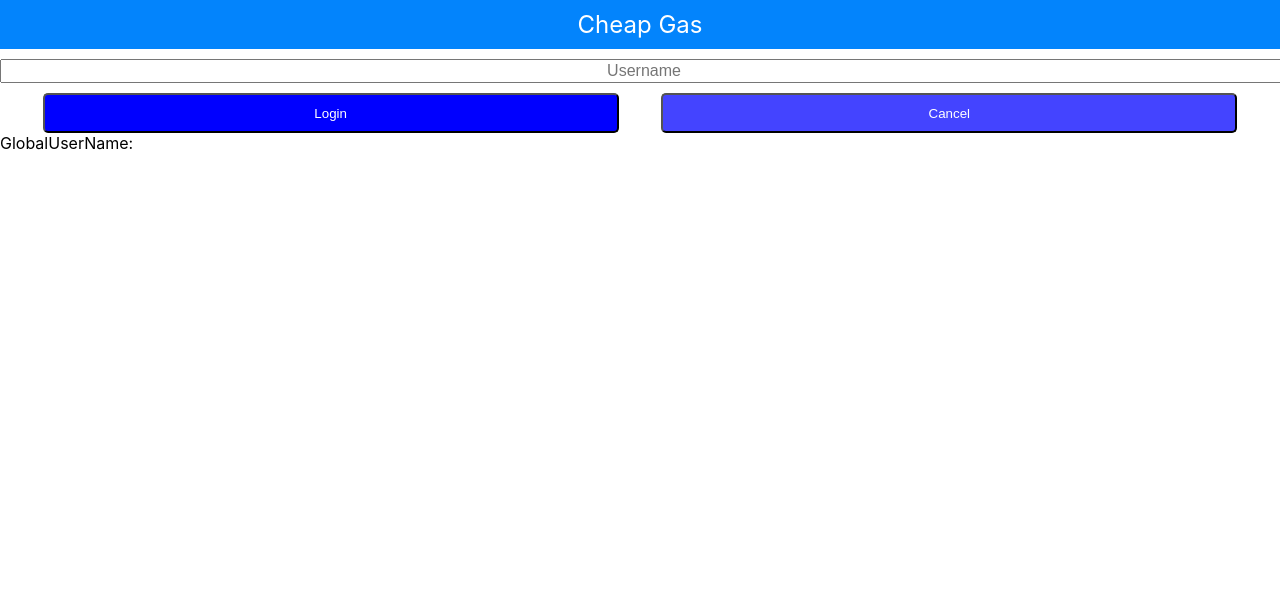
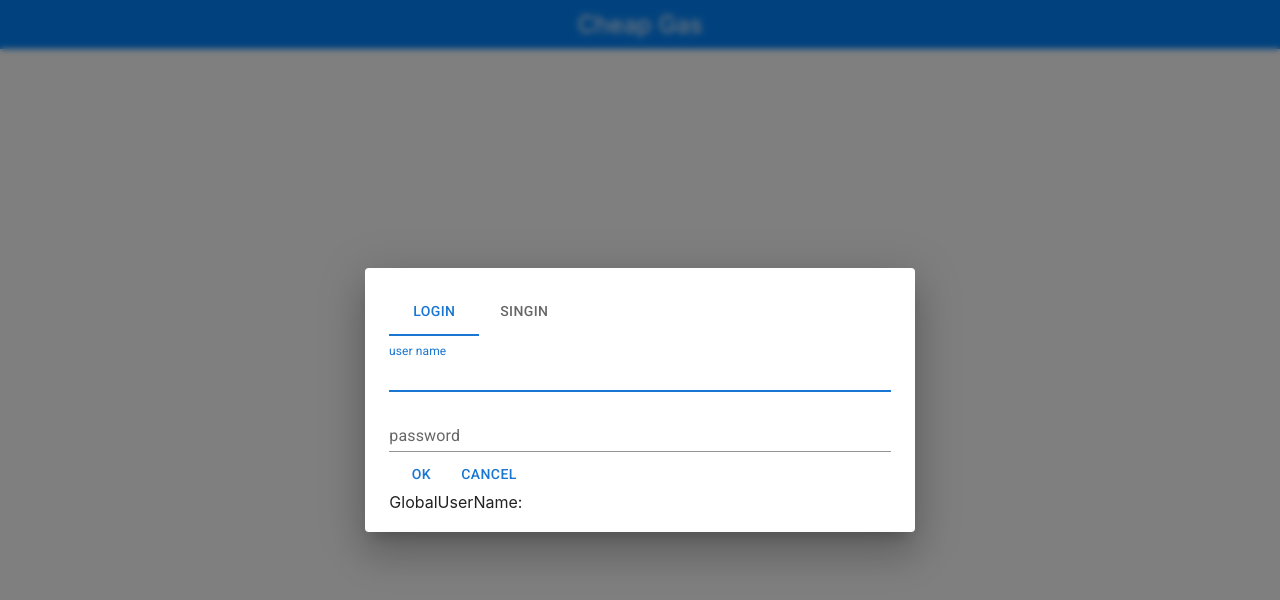
Before and after one commit to Superprior/alert-dropping-gasprice-go, a React (Create React App) app in the folder frontend/: page / in a window 1280 px wide. Shown: the top 600 px of the page. Built offline with nearby package versions, Linux system fonts and the light colour scheme.

Commit message:
feat: login ui

```diff
--- a/frontend/package.json
+++ b/frontend/package.json
@@ -3,6 +3,11 @@
   "version": "0.1.0",
   "private": true,
   "dependencies": {
+    "@emotion/react": "^11.10.5",
+    "@emotion/styled": "^11.10.5",
+    "@fontsource/roboto": "^4.5.8",
+    "@mui/icons-material": "^5.11.0",
+    "@mui/material": "^5.11.7",
     "@testing-library/jest-dom": "^5.16.5",
     "@testing-library/react": "^13.4.0",
     "@testing-library/user-event": "^13.5.0",
--- a/frontend/src/components/Modal.tsx
+++ b/frontend/src/components/Modal.tsx
@@ -1,36 +1,169 @@
-import {createPortal} from "react-dom";
 import { useRecoilState } from "recoil";
 import styles from './modal.module.scss';
 import GlobalState from "../GlobalState";
 import { useState } from "react";
+import Button from '@mui/material/Button';
+import Dialog from '@mui/material/Dialog';
+import DialogContent from '@mui/material/DialogContent';
+import Tabs from '@mui/material/Tabs';
+import Tab from '@mui/material/Tab';
+import TextField from '@mui/material/TextField';
+import Box from '@mui/material/Box';
+import DialogActions from '@mui/material/DialogActions';
+
+
+interface TabPanelProps {
+    children?: React.ReactNode;
+    index: number;
+    value: number;
+  }
+
+  function TabPanel(props: TabPanelProps) {
+    const { children, value, index, ...other } = props;
+
+    return (
+      <div
+        role="tabpanel"
+        hidden={value !== index}
+        id={`simple-tabpanel-${index}`}
+        aria-labelledby={`simple-tab-${index}`}
+        {...other}
+      >
+        {value === index && (
+          <>{children}</>
+        )}
+      </div>
+    );
+  }
 
 const Modal = () => {
    const [globalUserName, setGlobalUserName] = useRecoilState(GlobalState.userNameState);
    const [userName, setUserName] = useState('');
-   const handleChange = (event: React.FormEvent<HTMLInputElement>) => {
+   const [password1, setPassword1] = useState('');
+   const [password2, setPassword2] = useState('');
+   const [open, setOpen] = useState(true);
+   const [activeTab, setActiveTab] = useState(0);
+
+   const handleChangeUsername: React.ChangeEventHandler<HTMLInputElement> = (event) => {
       setUserName(event.currentTarget.value as string);
-  }
-  const handleSubmit = (event: React.FormEvent) => {
+  };
+  const handleChangePassword1: React.ChangeEventHandler<HTMLInputElement> = (event) => {
+    setPassword1(event.currentTarget.value as string);
+};
+const handleChangePassword2: React.ChangeEventHandler<HTMLInputElement> = (event) => {
+    setPassword2(event.currentTarget.value as string);
+};
+  const handleSubmit = (event: React.FormEvent<HTMLFormElement>) => {
       event.preventDefault();
       setGlobalUserName(userName);
       setUserName('');
+      setOpen(false);
   }
   const handleCancel = (event: React.FormEvent) => {
    event.preventDefault();
       setUserName('');
+      setPassword1('');
+      setPassword2('');
+  };
+  const handleClose = () => {
+    //setOpen(false);
+  };
+  const handleTabChange = (event: React.BaseSyntheticEvent, newValue: number) => {
+    setActiveTab(newValue);
+  };
+  const a11yProps = (index: number) => {
+    return {
+      id: `simple-tab-${index}`,
+      'aria-controls': `simple-tabpanel-${index}`,
+    };
   }
-     return createPortal(
-      <div className={styles.modalForm}>
-      <form onSubmit={handleSubmit}>
-          <input value={userName} onChange={handleChange} className={styles.userNameInput} placeholder="Username"></input>
-          <div className={styles.modalButtons}>
-          <button type="submit" className={styles.loginButton}>Login</button>
-          <button className={styles.cancelButton} onClick={handleCancel}>Cancel</button>
-          </div>
-         <div>GlobalUserName: {globalUserName}</div>
-      </form>
-  </div>, document.getElementById('modal') as Element
-     );
+     return (<Dialog open={open} onClose={handleClose} className="backDrop">
+        <DialogContent>
+        <Tabs value={activeTab} onChange={handleTabChange} aria-label="basic tabs example">
+          <Tab label="Login" {...a11yProps(0)} />
+          <Tab label="Singin" {...a11yProps(1)} />
+        </Tabs>
+      <TabPanel value={activeTab} index={0}>
+      <Box
+      component="form"
+      noValidate
+      autoComplete="off"
+      onSubmit={handleSubmit}
+    >
+      <TextField
+            autoFocus
+            margin="dense"
+            value={userName}
+            onChange={handleChangeUsername}
+            id="userName"
+            label="user name"
+            type="string"
+            fullWidth
+            variant="standard"
+          />
+          <TextField
+            autoFocus
+            margin="dense"
+            value={password1}
+            onChange={handleChangePassword1}
+            id="password1"
+            label="password"
+            type="password"
+            fullWidth
+            variant="standard"
+          />
+            <Button type="submit">Ok</Button>
+          <Button onClick={handleCancel}>Cancel</Button>
+          <div>GlobalUserName: {globalUserName}</div>
+      </Box>
+      </TabPanel>
+      <TabPanel value={activeTab} index={1}>
+      <Box
+      component="form"
+      noValidate
+      autoComplete="off"
+      onSubmit={handleSubmit}
+    >
+      <TextField
+            autoFocus
+            margin="dense"
+            value={userName}
+            onChange={handleChangeUsername}
+            id="userName"
+            label="user name"
+            type="string"
+            fullWidth
+            variant="standard"
+          />
+          <TextField
+            autoFocus
+            margin="dense"
+            value={password1}
+            onChange={handleChangePassword1}
+            id="password1"
+            label="password"
+            type="password"
+            fullWidth
+            variant="standard"
+          />
+        <TextField
+            autoFocus
+            margin="dense"
+            value={password2}
+            onChange={handleChangePassword2}
+            id="password2"
+            label="password"
+            type="password"
+            fullWidth
+            variant="standard"
+          />
+            <Button type="submit">Ok</Button>
+          <Button onClick={handleCancel}>Cancel</Button>
+          <div>GlobalUserName: {globalUserName}</div>
+      </Box>
+      </TabPanel>
+        </DialogContent>
+        </Dialog>);
 }
 
 export default Modal;
--- a/frontend/src/components/modal.module.scss
+++ b/frontend/src/components/modal.module.scss
@@ -1,30 +1,3 @@
-.modalForm {
-    color: #000000;
+.MuiModal-backdrop {
+    backdrop-filter: blur(3px);
 }
-.userNameInput {
-    margin-top: 10px;
-    width: 100%;
-    font-size: 16px;
-    text-align: center;
-}
-.modalButtons {
-    display: flex;
-    margin-top: 10px;
-    justify-content: space-evenly;
-    height: 40px;
-}
-.loginButton {
-    width: 45%;
-    height: 100%;
-    background-color: #0000ff;
-    border-radius: 5px;
-    color: #ffffff;
-}
-
-.cancelButton {
-    width: 45%;
-    height: 100%;
-    background-color: #4444ff;
-    border-radius: 5px;
-    color: #ffffff;
-}
--- a/frontend/src/index.scss
+++ b/frontend/src/index.scss
@@ -1,3 +1,8 @@
+@import '@fontsource/roboto/300.css';
+@import '@fontsource/roboto/400.css';
+@import '@fontsource/roboto/500.css';
+@import '@fontsource/roboto/700.css';
+
 body {
   margin: 0;
   font-family: -apple-system, BlinkMacSystemFont, 'Segoe UI', 'Roboto', 'Oxygen',
@@ -11,3 +16,7 @@ code {
   font-family: source-code-pro, Menlo, Monaco, Consolas, 'Courier New',
     monospace;
 }
+
+.MuiModal-backdrop {
+  backdrop-filter: blur(3px);
+}
```
Also changed, not shown: 2 other files (tests, documents, lock files or other folders).
